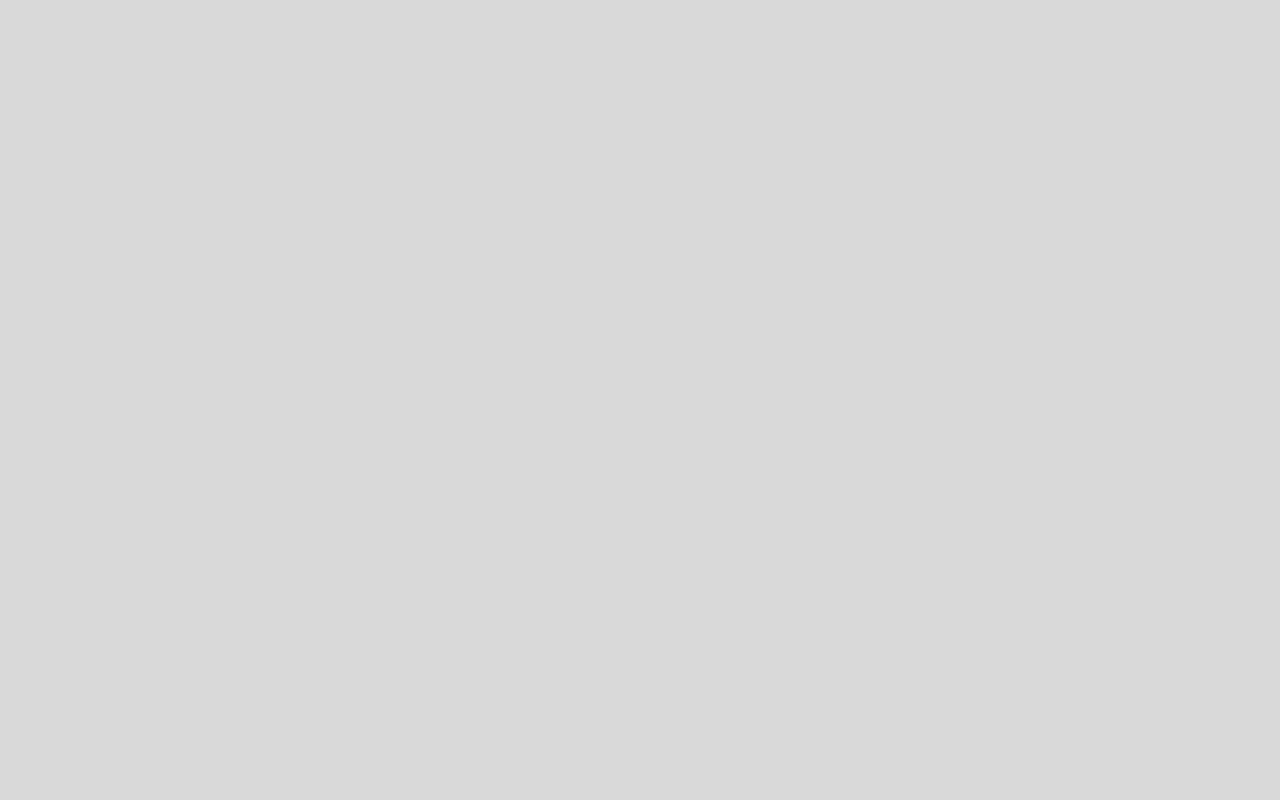
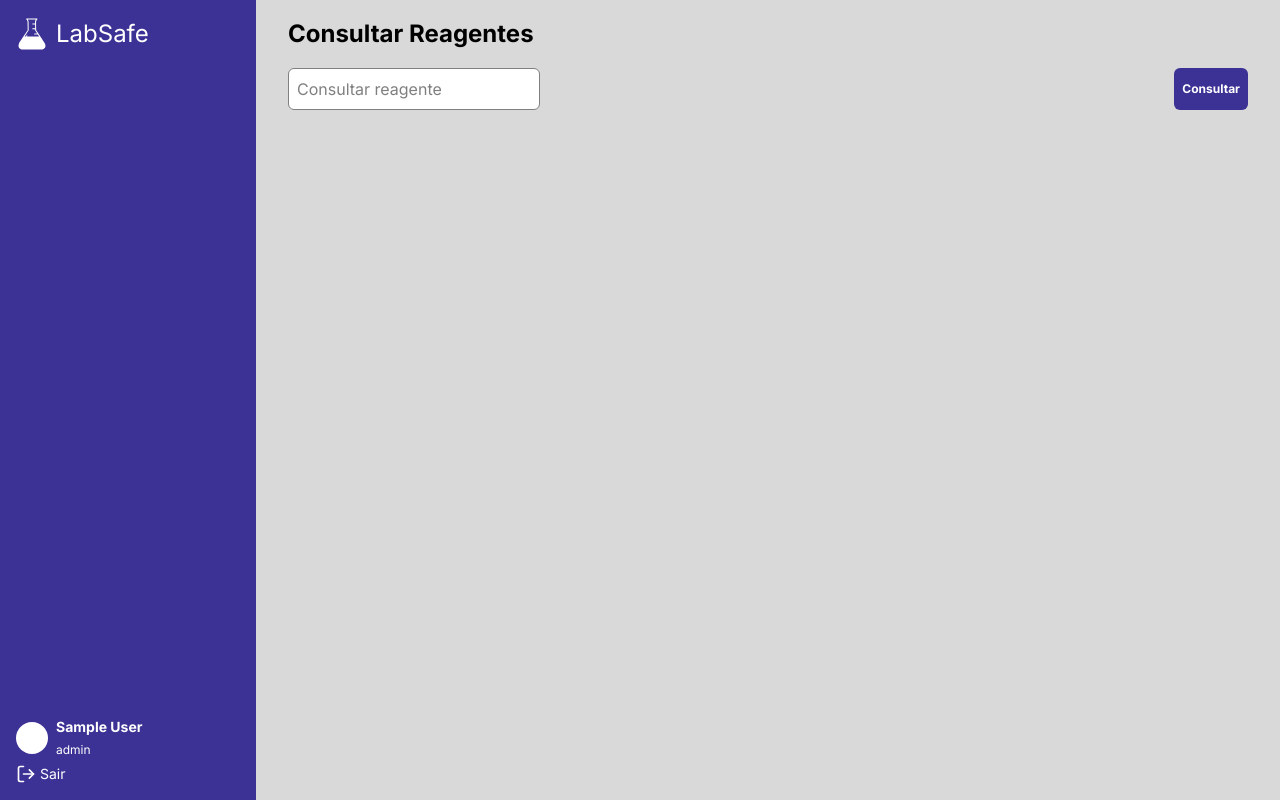
Before and after one commit to goncalvesjv2/labsafe-frontend, a React (Vite) app: page /reagents in a window 1280 px wide. Before the commit this address had no page. Built offline with nearby package versions, Linux system fonts and the light colour scheme; sample sign-in values are in the browser's storage.

Commit message:
feat: página de reagentes criada

```diff
--- a/src/components/Sidebar.tsx
+++ b/src/components/Sidebar.tsx
@@ -1,5 +1,5 @@
 import logo from "../assets/logoLabSafe.svg";
-import { Users, User, LayoutDashboard, SquareText, ClipboardList, LogOut } from "lucide-react";
+import { Users, User, LayoutDashboard, SquareText, ClipboardList, LogOut, FlaskConical } from "lucide-react";
 import { Link, useNavigate } from "react-router-dom";
 import { userRole, type UserRole } from "../utils/user";
 
@@ -54,6 +54,11 @@ const menuStudent = [
         text: "Perfil",
         path: "/profile",
         icon: User
+    },
+    {
+        text: "Reagentes",
+        path: "/reagents",
+        icon: FlaskConical
     }
 ]
 
--- /dev/null
+++ b/src/pages/Reagent.tsx
@@ -0,0 +1,13 @@
+function Reagent() {
+    return (
+        <>
+            <h1 className="font-bold text-title">Consultar Reagentes</h1>
+            <div className="mt-4 flex justify-between">
+                <input type="text" className="border border-border rounded-md p-2 bg-white" placeholder="Consultar reagente"/>
+                <button className="bg-primary p-2 text-white text-small font-bold rounded-md">Consultar</button>
+            </div>
+        </>
+    )
+}
+
+export default Reagent;
--- a/src/routes/AppRoutes.tsx
+++ b/src/routes/AppRoutes.tsx
@@ -7,6 +7,7 @@ import Users from "../pages/Users";
 import CreateUser from "../pages/CreateUser";
 import EditUser from "../pages/EditUser";
 import AdminRoutes from "./AdminRoutes";
+import Reagent from "../pages/Reagent";
 
 function AppRoutes() {
     return (
@@ -15,6 +16,7 @@ function AppRoutes() {
             <Route element={<ProtectedRoutes />}>
                 <Route element={<Main />}>
                     <Route path="/home" element={<Home/>} />
+                    <Route path="/reagents" element={<Reagent />}/>
                     <Route element={<AdminRoutes />}>
                         <Route path="/users" element={<Users />} />
                         <Route path="/users/create" element={<CreateUser />} />
```
